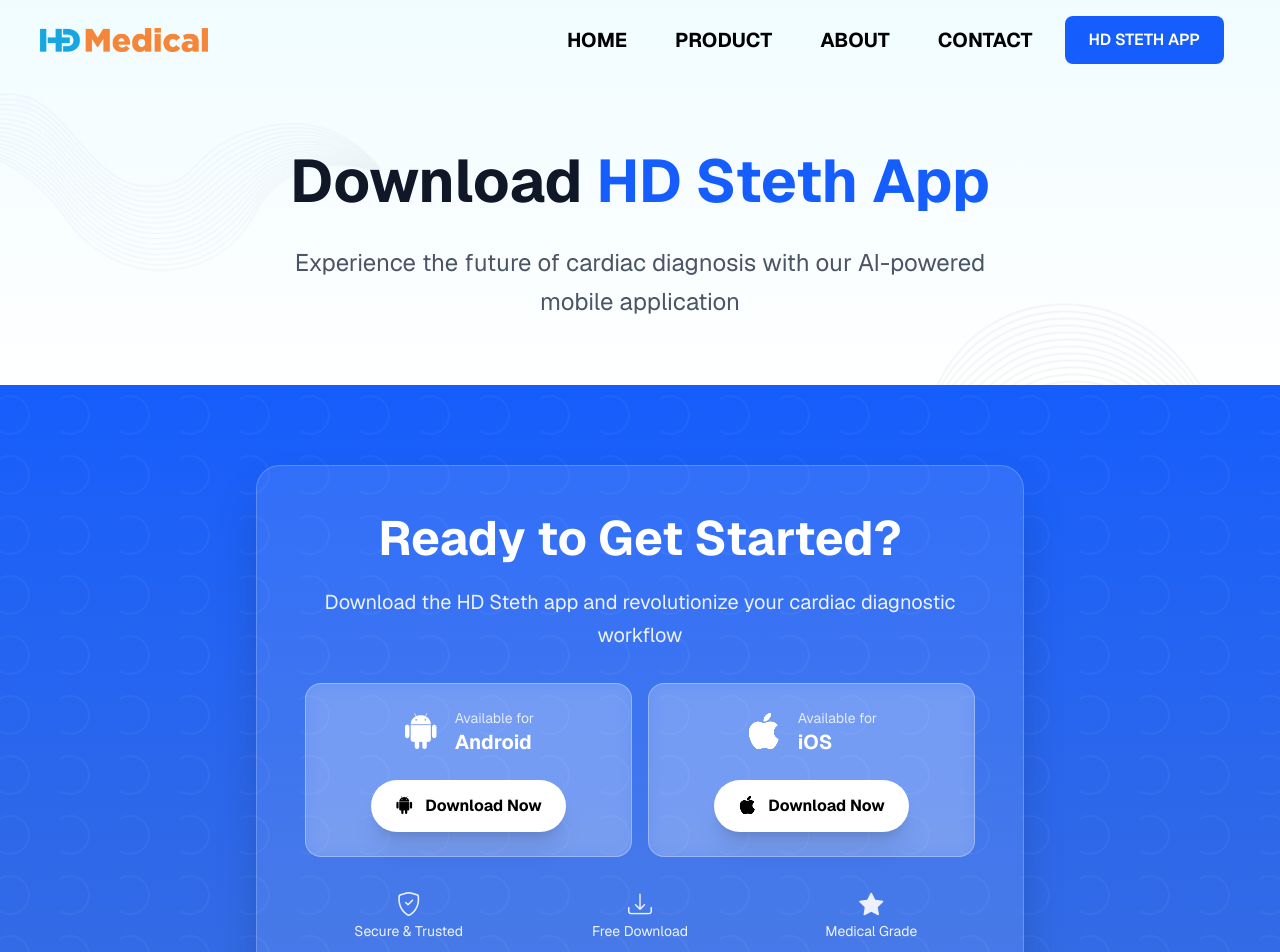
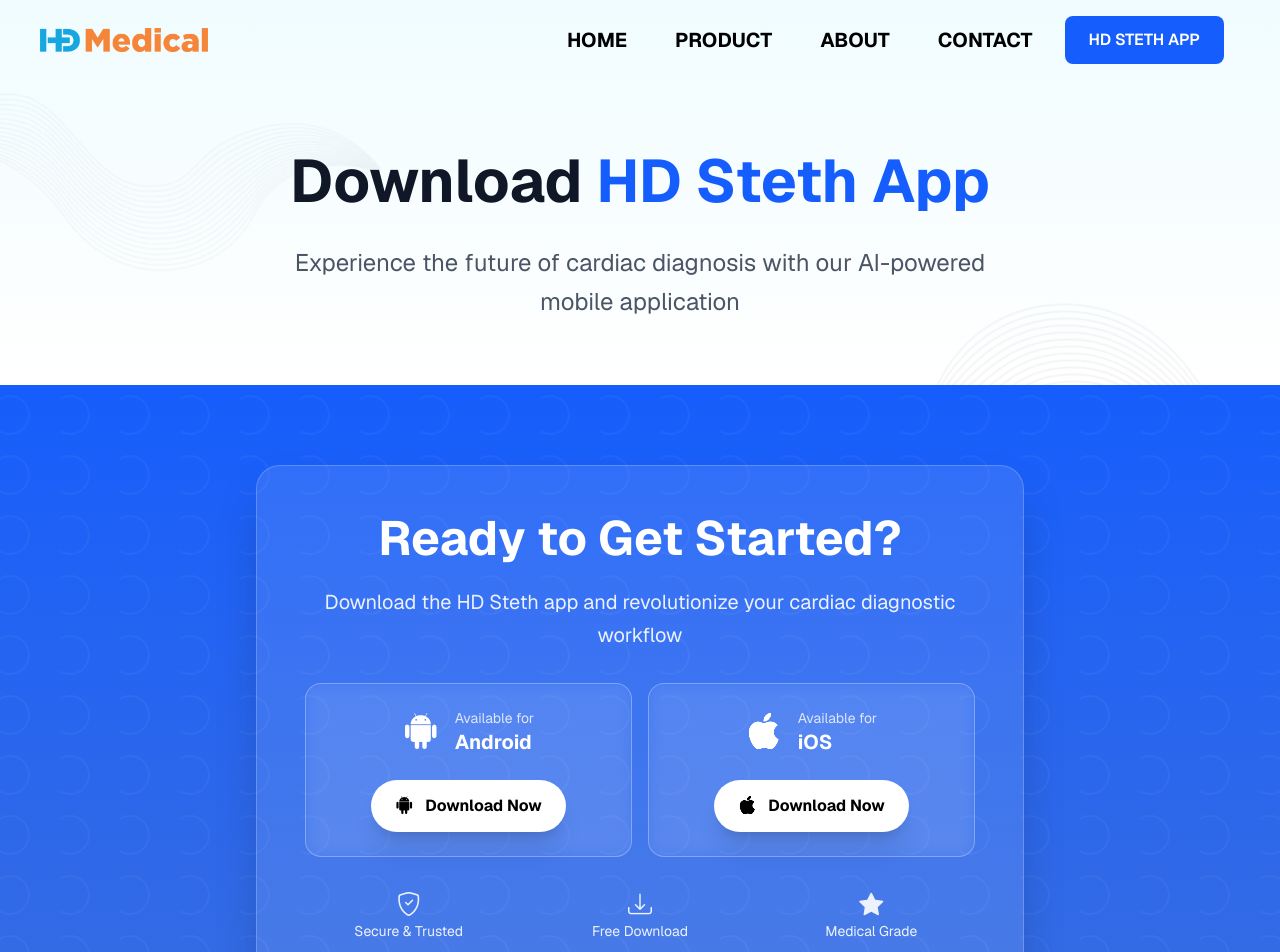
Before and after one commit to jilldhandhukiya/HD-Medical, a Next.js app: page /app in a window 1280 px wide. Shown: the top 952 px of the page. Built offline with nearby package versions, Linux system fonts and the light colour scheme.

Commit message:
Minor Changes

```diff
--- a/src/app/app/page.js
+++ b/src/app/app/page.js
@@ -370,7 +370,7 @@
               {/* Platform Cards WITH buttons inside */}
               <div className="flex flex-col md:flex-row justify-center items-stretch gap-4 mb-8">
                 {/* Android Card */}
-                <div className="flex-1 bg-white/20 backdrop-blur-sm rounded-2xl p-6 border border-white/30">
+                <div className="flex-1 bg-white/2 backdrop-blur-sm rounded-2xl p-6 border border-white/30">
                   <div className="flex items-center gap-4 justify-center">
                     <i className="bi bi-android2 text-4xl text-white"></i>
                     <div className="text-left">
@@ -390,7 +390,7 @@
                 </div>
 
                 {/* iOS Card */}
-                <div className="flex-1 bg-white/20 backdrop-blur-sm rounded-2xl p-6 border border-white/30">
+                <div className="flex-1 bg-white/2 backdrop-blur-sm rounded-2xl p-6 border border-white/30">
                   <div className="flex items-center gap-4 justify-center">
                     <i className="bi bi-apple text-4xl text-white"></i>
                     <div className="text-left">
--- a/src/app/page.js
+++ b/src/app/page.js
@@ -852,7 +852,7 @@
               />
 
               {/* Stethoscope Image */}
-              <div className="absolute w-[240px] h-[240px] sm:w-[300px] sm:h-[300px] md:w-[400px] md:h-[400px] lg:w-[480px] lg:h-[480px] top-1/2 left-1/2 -translate-x-1/2 -translate-y-1/2">
+              <div className="absolute w-[300px] h-[300px] sm:w-[300px] sm:h-[300px] md:w-[400px] md:h-[400px] lg:w-[400px] lg:h-[400px] top-1/2 left-1/2 -translate-x-1/2 -translate-y-1/2">
                 <Image
                   src="/images/stethoscope.png"
                   alt="HD Steth Device"
```
